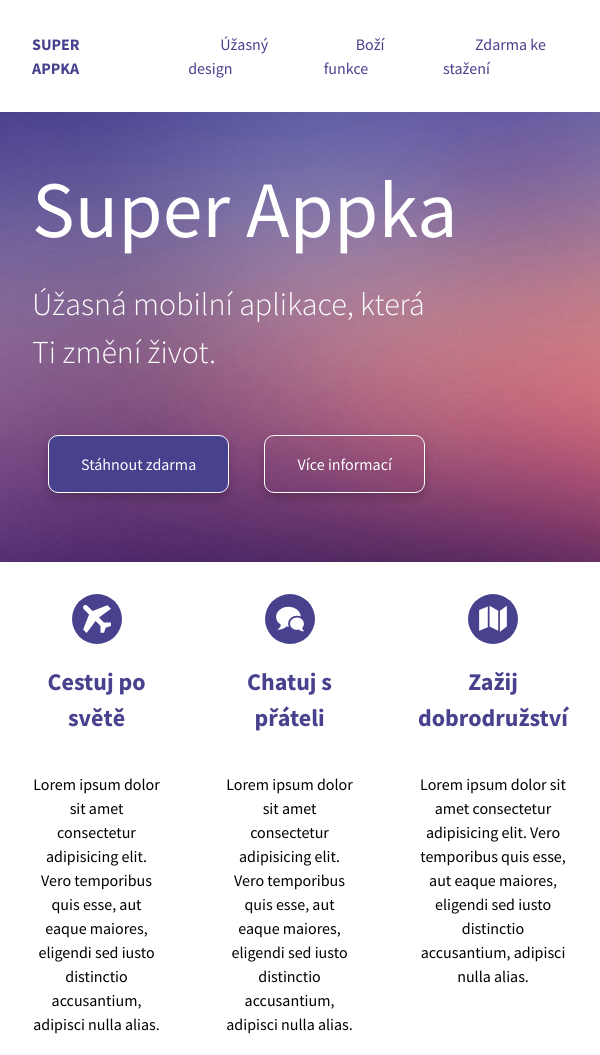
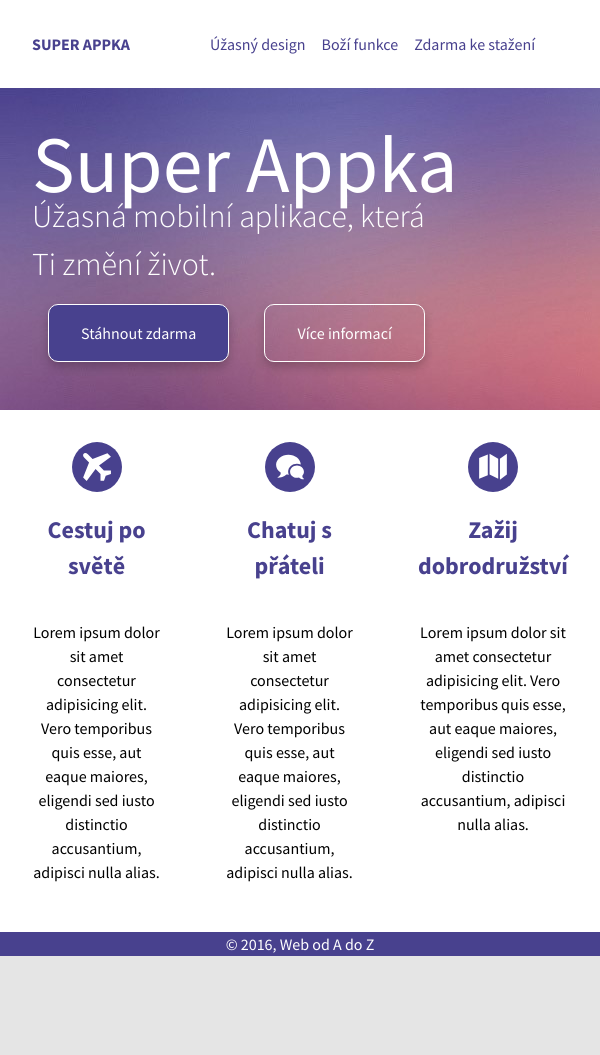
Before and after one commit to LucieBud/du-czechitas-web-2019, a plain HTML site: page ukol-7/projekt3-superappka-master/index.html in a window 600 px wide. Shown: the top 1055 px of the page. After the commit the page ends 956 px from the top, so only its background shows below. Drawn offline with Linux system fonts and the light colour scheme.

Commit message:
dodělání responzivity

```diff
--- a/ukol-7/projekt3-superappka-master/index.html
+++ b/ukol-7/projekt3-superappka-master/index.html
@@ -5,7 +5,7 @@
         <title>Mobilní aplikace</title>
         <link href="https://fonts.googleapis.com/css?family=Source+Sans+Pro:300,400,700" rel="stylesheet">
         <link rel="stylesheet" type="text/css" href="style.css">
-
+        <meta name="viewport" content="width=device-width, initial-scale=1.0">
     </head>
     <body>
         <div class="obal">
--- a/ukol-7/projekt3-superappka-master/style.css
+++ b/ukol-7/projekt3-superappka-master/style.css
@@ -25,8 +25,8 @@ body {
 }
 
 .obal {
-    /*width: auto; obsah stránky je omezený do pruhu širokého 960px*/
-    /*margin: 0 auto;  pruh je na stránce vycentrovaný */
+    max-width:960px; /*obsah stránky je omezený do pruhu širokého 960px*/
+    margin: 0 auto; /* pruh je na stránce vycentrovaný */
     background: white;
     box-shadow: 0 0 20px rgba(0, 0, 0, 0.2);
 }
@@ -68,7 +68,7 @@ body {
 
 .prvni{
     background-image: url(images/pozadi.jpg);
-    height:450px;
+
     display:flex;
     flex-direction: row;
 }
@@ -178,7 +178,7 @@ footer{
 }
 
 
-@media (max-width: 768px) {
+@media (max-width: 845px) {
     .ruka{
         display: none;
     }
@@ -197,3 +197,7 @@ footer{
         margin: 1rem 1rem 1rem auto;
     }
 }
+@media (min-width: 576px) and (max-width:680px){
+    .hlavicka a{
+        padding:0.5rem;
+    }
```
